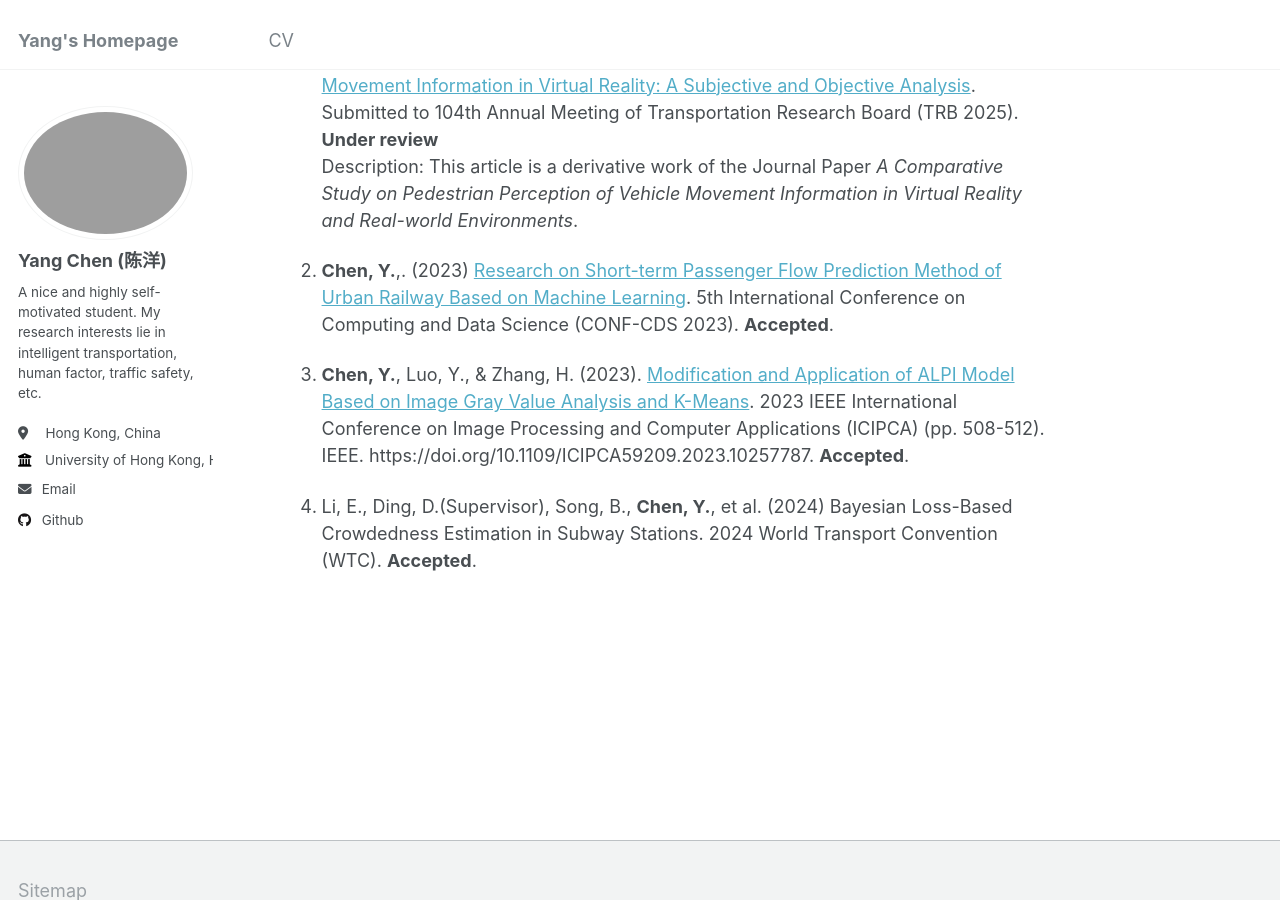
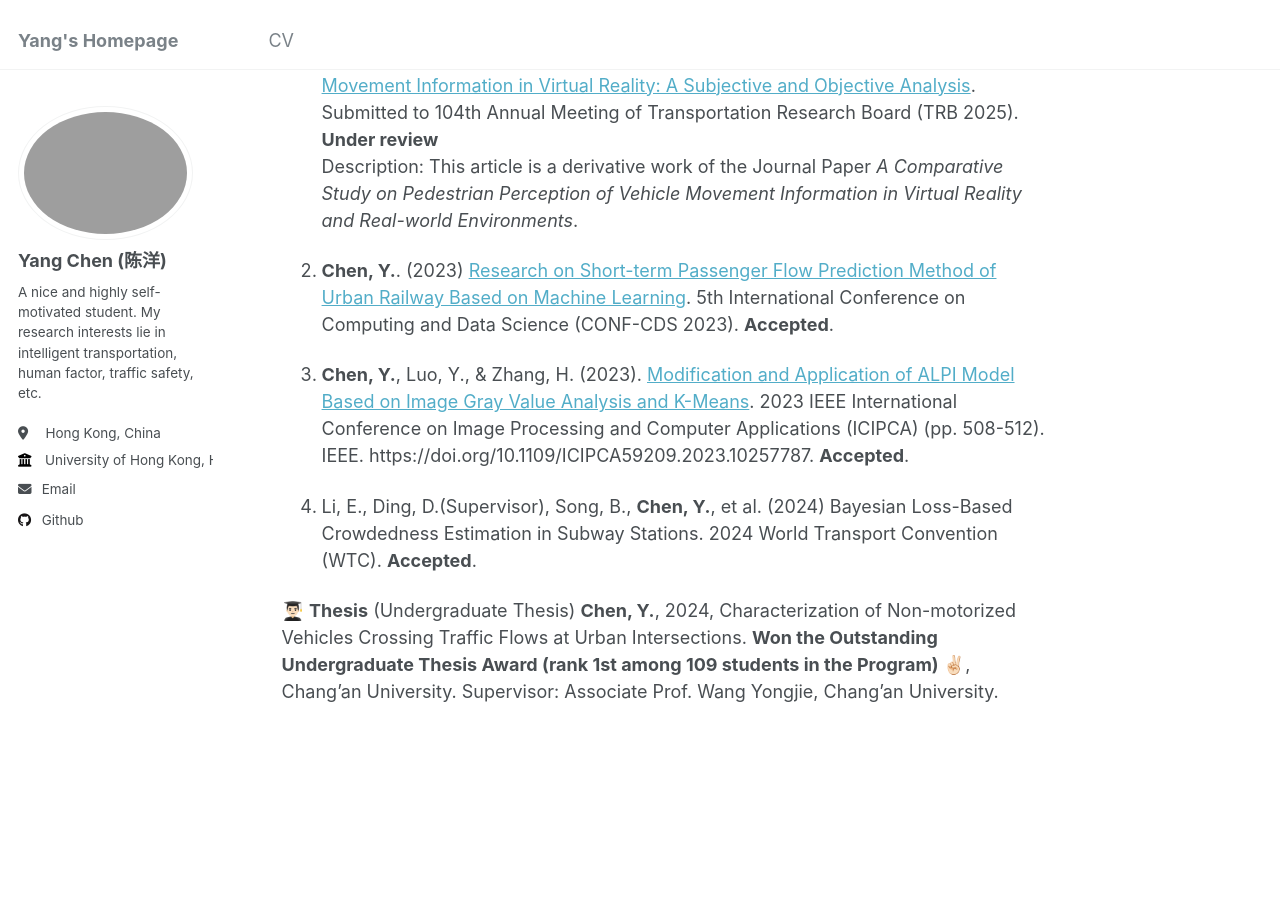
Before and after one commit to Sugar-eatingSheep/YangCHEN.github.io, a Jekyll site: the page built from _pages/about.md, in a window 1280 px wide and 900 px high, scrolled down 2730 px. Built offline with Jekyll 4.4.1, drawn with Linux system fonts in a browser that asks for light colours.

Commit message:
Update about.md

```diff
--- a/_pages/about.md
+++ b/_pages/about.md
@@ -51,8 +51,11 @@ Publications
 1. **Chen, Y.**, Sun, W., & Wu, F.(Supervisor). (2024) [Pedestrian Perception of Vehicle Movement Information in Virtual Reality: A Subjective and Objective Analysis](https://sugar-eatingsheep.github.io/YangCHEN.github.io/files/TRBAM-25-01553.pdf). Submitted to 104th Annual Meeting of Transportation Research Board (TRB 2025). **Under review**
 <br /> Description: This article is a derivative work of the Journal Paper *A Comparative Study on Pedestrian Perception of Vehicle Movement Information in Virtual Reality and Real-world Environments*.
 
-1. **Chen, Y.**,. (2023) [Research on Short-term Passenger Flow Prediction Method of Urban Railway Based on Machine Learning](https://sugar-eatingsheep.github.io/YangCHEN.github.io/files/conference 2. Final version.pdf). 5th International Conference on Computing and Data Science (CONF-CDS 2023). **Accepted**.
+1. **Chen, Y.**. (2023) [Research on Short-term Passenger Flow Prediction Method of Urban Railway Based on Machine Learning](https://sugar-eatingsheep.github.io/YangCHEN.github.io/files/conference 2. Final version.pdf). 5th International Conference on Computing and Data Science (CONF-CDS 2023). **Accepted**.
 
 1. **Chen, Y.**, Luo, Y., & Zhang, H. (2023). [Modification and Application of ALPI Model Based on Image Gray Value Analysis and K-Means](https://ieeexplore.ieee.org/document/10257787). 2023 IEEE International Conference on Image Processing and Computer Applications (ICIPCA) (pp. 508-512). IEEE. https://doi.org/10.1109/ICIPCA59209.2023.10257787. **Accepted**.
 
 1. Li, E., Ding, D.(Supervisor), Song, B., **Chen, Y.**, et al. (2024) Bayesian Loss-Based Crowdedness Estimation in Subway Stations. 2024 World Transport Convention (WTC). **Accepted**.
+
+👨🏻‍🎓 **Thesis**
+(Undergraduate Thesis) **Chen, Y.**, 2024, Characterization of Non-motorized Vehicles Crossing Traffic Flows at Urban Intersections. **Won the Outstanding Undergraduate Thesis Award (rank 1st among 109 students in the Program) ✌🏻**, Chang’an University. Supervisor: Associate Prof. Wang Yongjie, Chang'an University.
```
